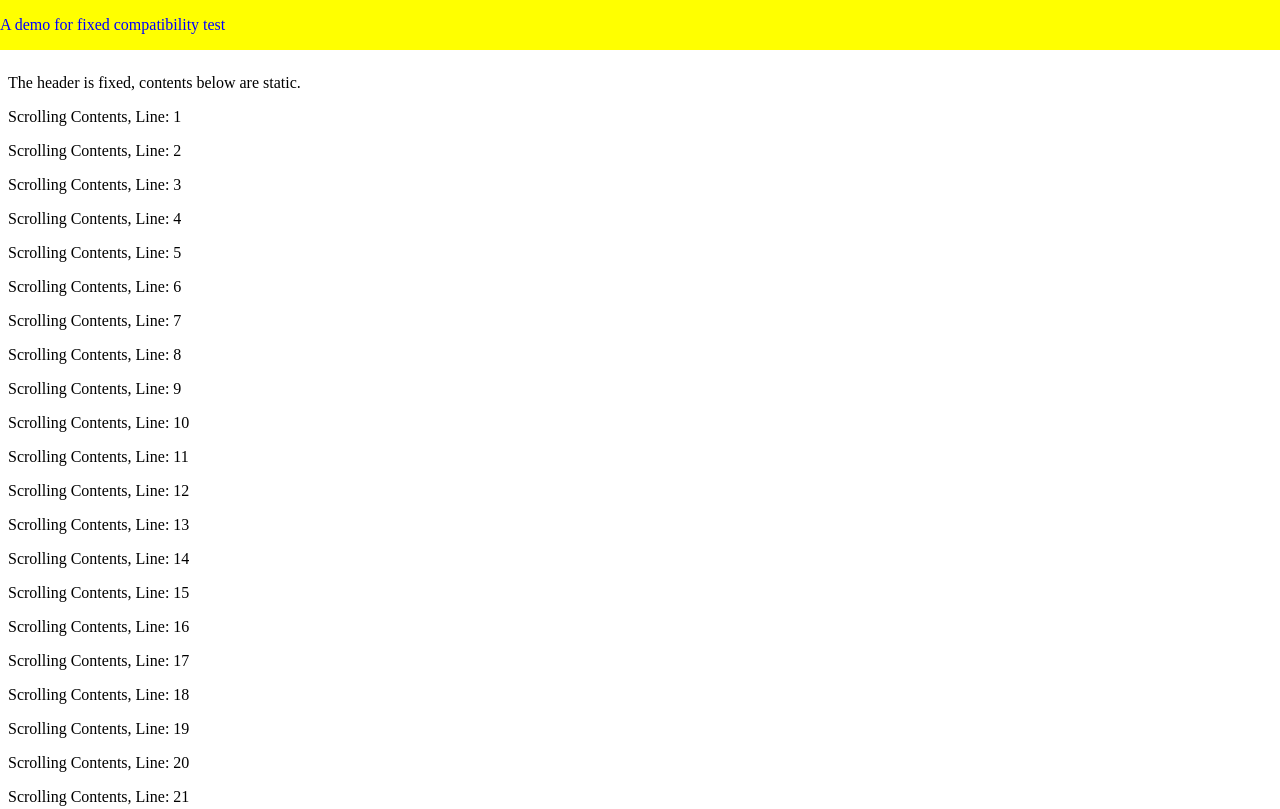
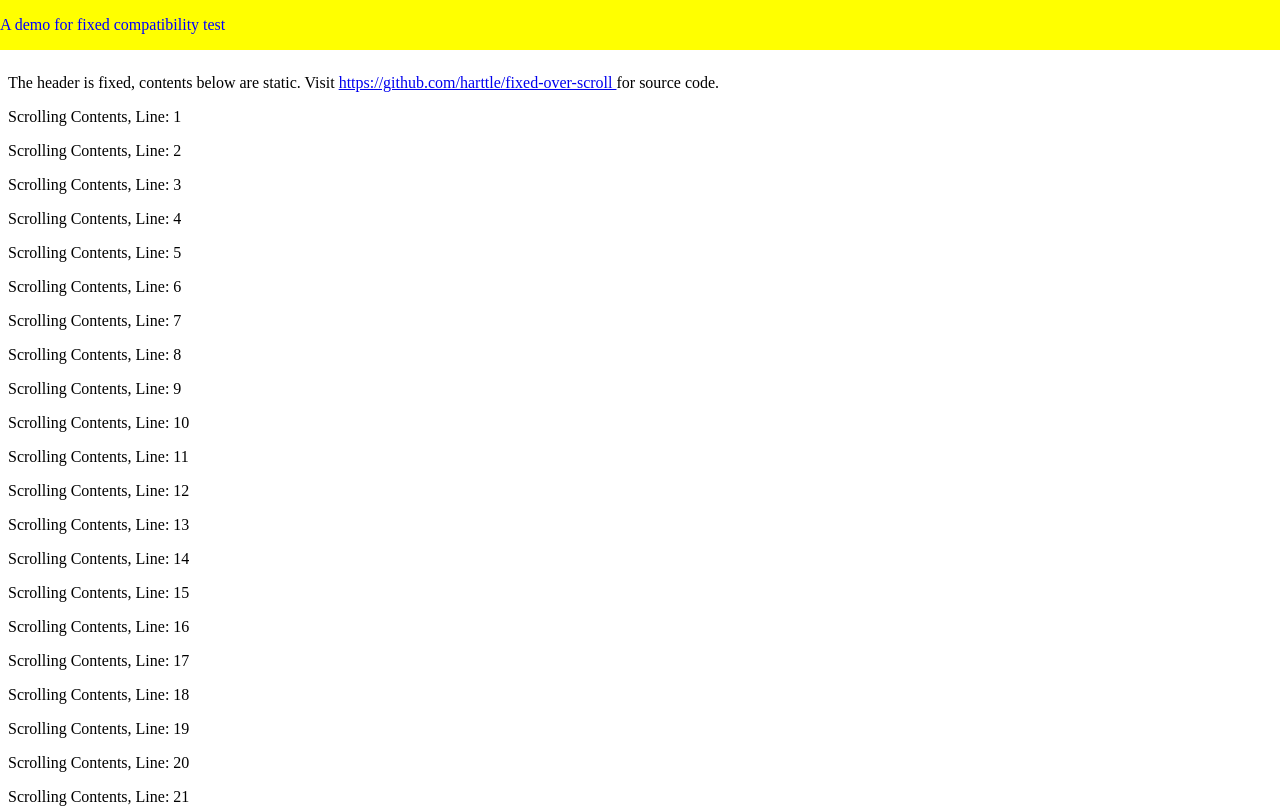
Before and after one commit to harttle/fixed-over-scroll, a plain HTML site: page index.html in a window 1280 px wide. Shown: the top 809 px of the page. Drawn offline with Linux system fonts and the light colour scheme.

Commit message:
update source URL

```diff
--- a/index.html
+++ b/index.html
@@ -22,7 +22,13 @@ div {
 <body>
   <header><p>A demo for fixed compatibility test</p></header>
   <div>
-    <p>The header is fixed, contents below are static.</p>
+    <p>
+      The header is fixed, contents below are static. Visit
+      <a href="https://github.com/harttle/fixed-over-scroll">
+        https://github.com/harttle/fixed-over-scroll
+      </a>
+      for source code.
+    </p>
     <p>Scrolling Contents, Line: 1</p>
     <p>Scrolling Contents, Line: 2</p>
     <p>Scrolling Contents, Line: 3</p>
```
